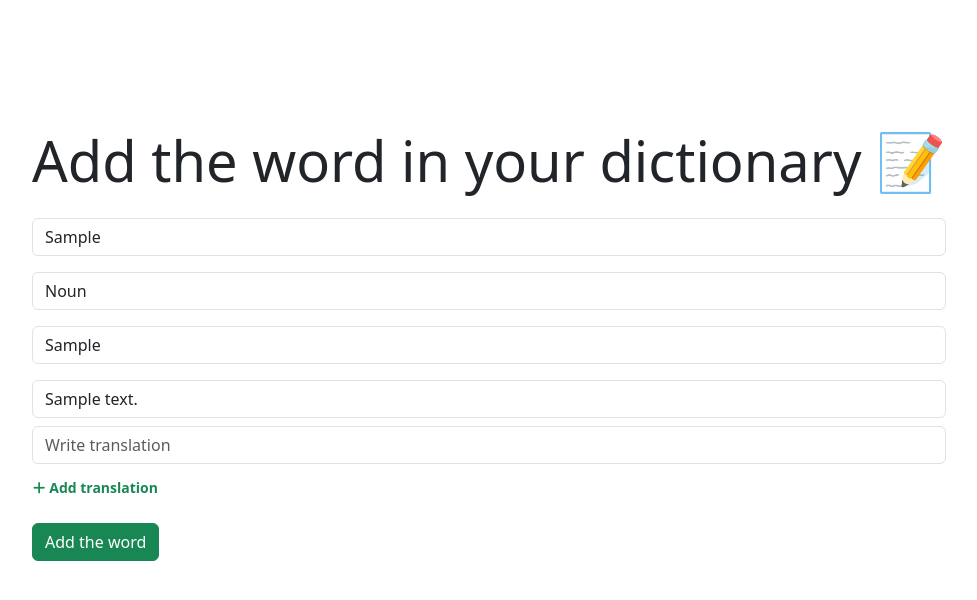
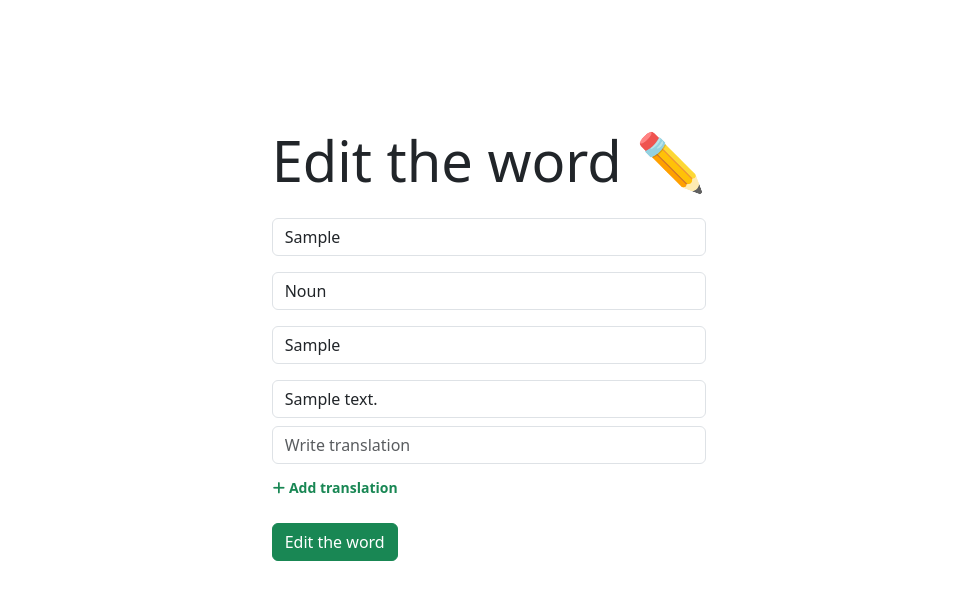
Before and after one commit to MikhailSavenko/memorizeIt, a Django app: a page that uses templates/word/write_word.html in a window 1280 px wide. Shown: the part 73-673 px from the top of the page, without its empty margins (151-1128 px from the left). Run offline with Django 5.2, Linux system fonts and the light colour scheme; tables that the repository leaves empty hold one stand-in row (values such as "Sample post"); some libraries are stand-ins or nearby versions.

Commit message:
new dynamyc title for write_word.html from put or post

```diff
--- a/templates/word/write_word.html
+++ b/templates/word/write_word.html
@@ -9,7 +9,13 @@
     <form method="post">
       {% csrf_token %}
 
-      <div class="display-4 mb-4">Add the word in your dictionary 📝</div>
+      <div class="display-4 mb-4">
+        {% if not form.instance.pk %}
+          Add the word in your dictionary 📝
+        {% else %}
+          Edit the word ✏️
+        {% endif %}
+      </div>
 
         {% if form.non_field_errors %}
           {% for error in form.non_field_errors %}
@@ -70,7 +76,13 @@
 
         </div>
 
-      <button class='btn btn-success' type="submit">Add the word</button>
+      <button class='btn btn-success' type="submit">
+        {% if not form.instance.pk%}
+          Add the word
+        {% else %}
+          Edit the word
+        {% endif %}
+      </button>
     </form>
   </div>
 {% endblock content %}
```
